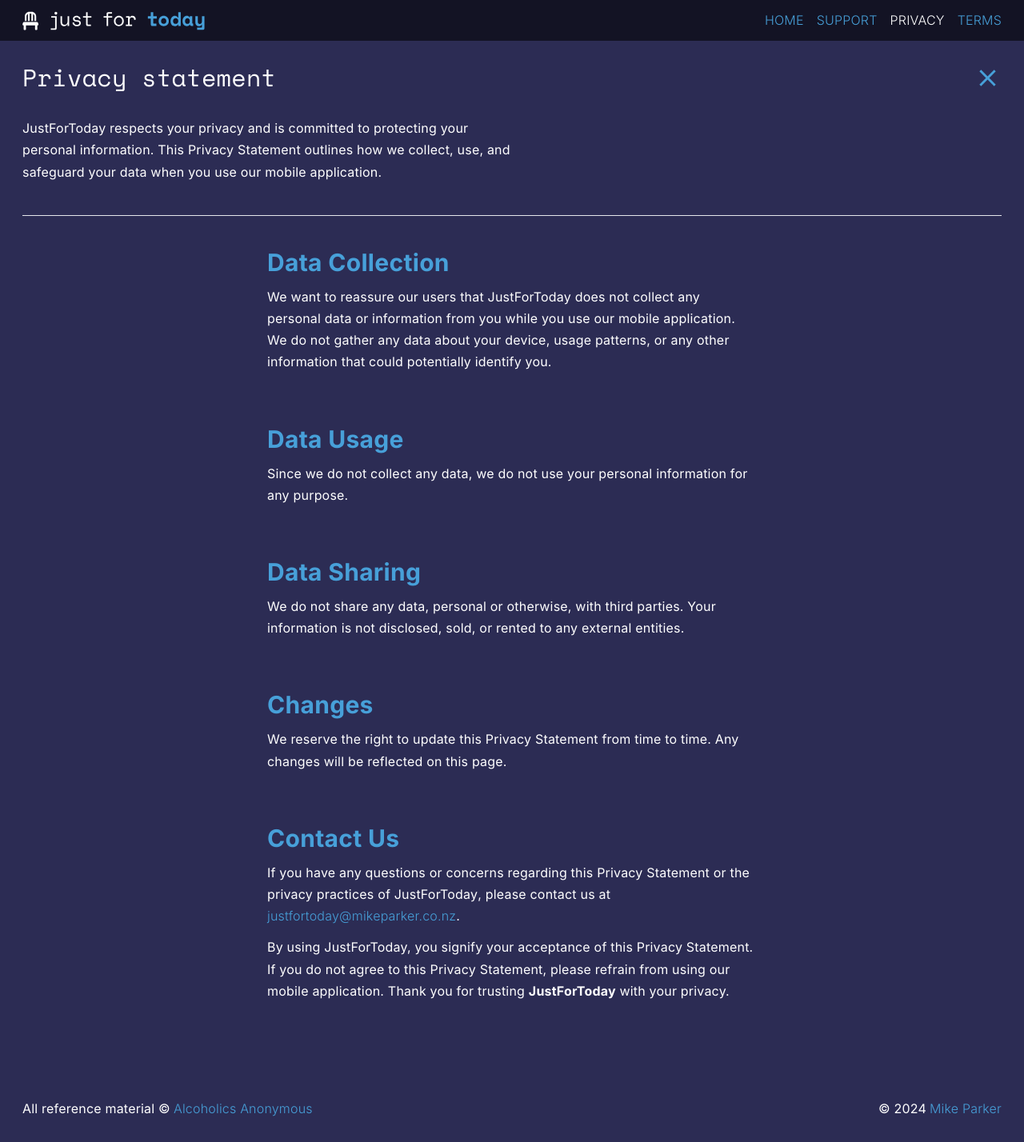
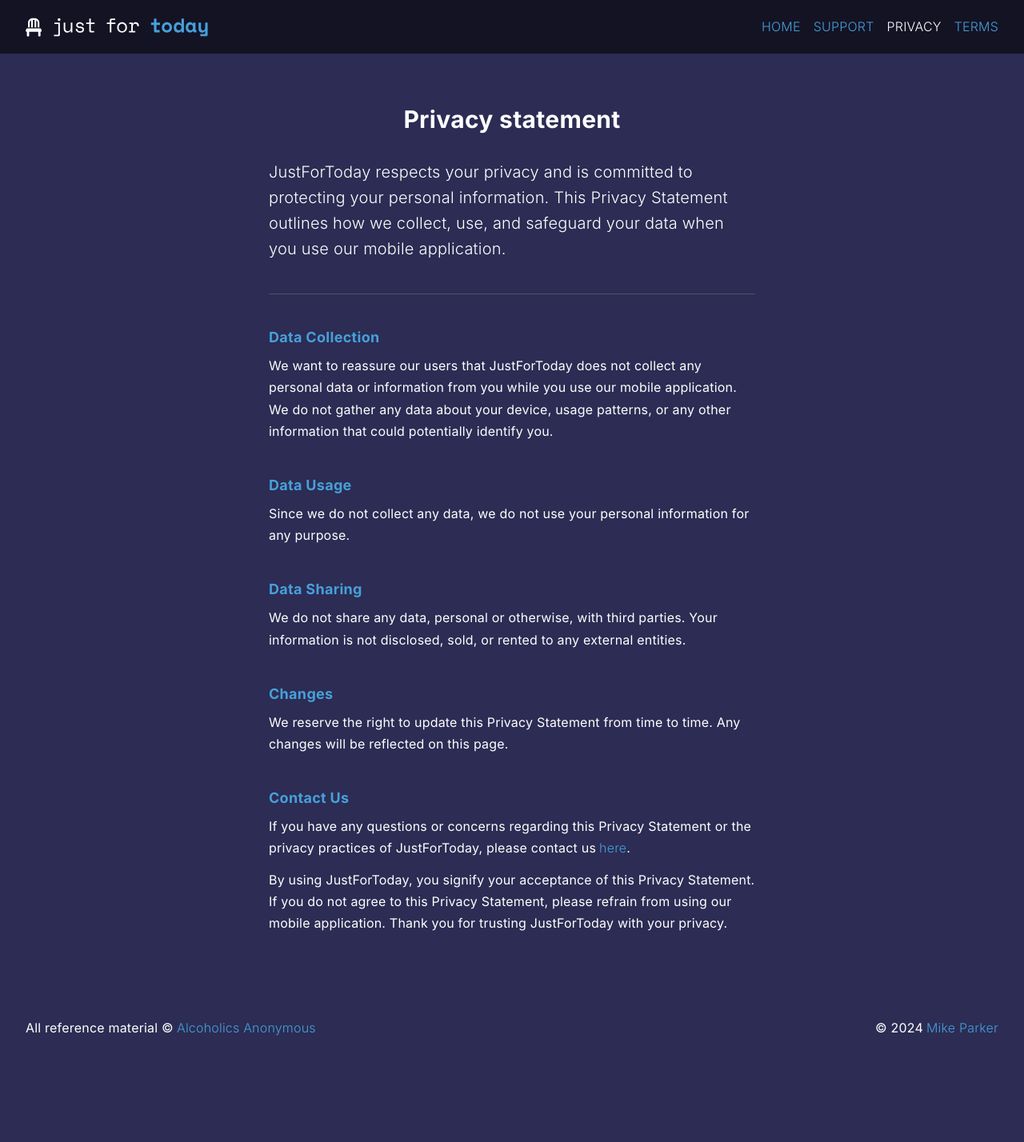
Before and after one commit to WildPastry/JustForTodayLanding, a React (Vite) app: page /privacy in a window 1280 px wide. Shown: the whole page at 80% size. After the commit the page ends 1331 px from the top, so only its background shows below. Built offline with nearby package versions, Linux system fonts and the light colour scheme.

Commit message:
Fixing styles

```diff
--- a/src/components/Footer.tsx
+++ b/src/components/Footer.tsx
@@ -3,7 +3,7 @@
   // Get current date
   const currentDate: number = new Date().getFullYear();
   return (
-    <section className='flex flex-row items-center justify-between px-7 py-7 max-w-screen-xl m-auto'>
+    <section className='flex flex-row items-center justify-between px-8 py-8 max-w-screen-xl m-auto'>
       <p>
         All reference material ©
         <a
--- a/src/components/Header.tsx
+++ b/src/components/Header.tsx
@@ -5,7 +5,7 @@
 const Header: React.FC = (): JSX.Element => {
   return (
     <section className='bg-darkBlue'>
-      <div className='flex flex-row items-center justify-between px-7 py-3 max-w-screen-xl m-auto'>
+      <div className='flex flex-row items-center justify-between px-8 py-5 max-w-screen-xl m-auto'>
         <NavLink to={'/home'}>
           <Logo />
         </NavLink>
--- a/src/components/Rectangle.tsx
+++ b/src/components/Rectangle.tsx
@@ -6,8 +6,11 @@
 const Rectangle: React.FC<IRectangle> = (props: IRectangle): JSX.Element => {
   return (
     <div
-      style={{ width: `${props.width}px` }}
-      className={`absolute top-5 h-5 bg-${props.colour}`}
+      style={{
+        background: `var(--${props.colour})`,
+        width: `${props.width}px`
+      }}
+      className='absolute top-5 h-5'
     />
   );
 };
--- a/src/fonts.css
+++ b/src/fonts.css
@@ -10,13 +10,6 @@
   src:
     local('SpaceMonoBold'),
     url(./assets/fonts/SpaceMono-Bold.ttf) format('truetype');
-}
-
-@font-face {
-  font-family: 'InterThin';
-  src:
-    local('InterThin'),
-    url(./assets/fonts/Inter-Thin.ttf) format('truetype');
 }
 
 @font-face {
--- a/src/pages/Layout.tsx
+++ b/src/pages/Layout.tsx
@@ -6,7 +6,7 @@
   return (
     <main className='h-full w-full flex flex-col'>
       <Header />
-      <section className='flex-auto p-7 max-w-screen-xl m-auto'>
+      <section className='flex-auto p-8 max-w-screen-xl m-auto'>
         <Outlet />
       </section>
       <div className='shrink-0'>
--- a/src/pages/Privacy.tsx
+++ b/src/pages/Privacy.tsx
@@ -1,28 +1,19 @@
-/* eslint-disable max-len */
-import { Link } from 'react-router-dom';
-import { MdClose } from 'react-icons/md';
-import Rectangle from '../components/Rectangle';
-
 const Privacy: React.FC = (): JSX.Element => {
   return (
     <section>
       <div className='flex flex-col max-w-screen-xl m-auto'>
-        <div className='flex flex-row items-center justify-between mb-8 relative'>
-          <Rectangle colour='midBlue' width='345' />
-          <h2 className='text-3xl z-10 relative'>Privacy statement</h2>
-          <Link to={'/'}>
-            <MdClose fontSize={35} />
-          </Link>
+        <div className='my-8 m-auto'>
+          <h3 className='text-3xl z-10'>Privacy statement</h3>
         </div>
-        <p className='w-1/2'>
+        <p className='w-1/2 m-auto font-InterLight text-xl leading-8'>
           JustForToday respects your privacy and is committed to protecting your
           personal information. This Privacy Statement outlines how we collect,
           use, and safeguard your data when you use our mobile application.
         </p>
-        <hr className='h-px my-10 bg-gray-200 border-0 dark:bg-gray-700' />
+        <hr className='h-px my-10 bg-gray-600 border-0 w-1/2 m-auto' />
         <div className='w-1/2 m-auto'>
-          <div className='mb-16'>
-            <h3 className='text-3xl text-spotBlue mb-3'>Data Collection</h3>
+          <div className='mb-10'>
+            <h3 className='text-lg text-spotBlue mb-2'>Data Collection</h3>
             <p>
               We want to reassure our users that JustForToday does not collect
               any personal data or information from you while you use our mobile
@@ -31,44 +22,44 @@
               you.
             </p>
           </div>
-          <div className='mb-16'>
-            <h3 className='text-3xl text-spotBlue mb-3'>Data Usage</h3>
+          <div className='mb-10'>
+            <h3 className='text-lg text-spotBlue mb-2'>Data Usage</h3>
             <p>
               Since we do not collect any data, we do not use your personal
               information for any purpose.
             </p>
           </div>
-          <div className='mb-16'>
-            <h3 className='text-3xl text-spotBlue mb-3'>Data Sharing</h3>
+          <div className='mb-10'>
+            <h3 className='text-lg text-spotBlue mb-2'>Data Sharing</h3>
             <p>
               We do not share any data, personal or otherwise, with third
               parties. Your information is not disclosed, sold, or rented to any
               external entities.
             </p>
           </div>
-          <div className='mb-16'>
-            <h3 className='text-3xl text-spotBlue mb-3'>Changes</h3>
+          <div className='mb-10'>
+            <h3 className='text-lg text-spotBlue mb-2'>Changes</h3>
             <p>
               We reserve the right to update this Privacy Statement from time to
               time. Any changes will be reflected on this page.
             </p>
           </div>
-          <div className='mb-16'>
-            <h3 className='text-3xl text-spotBlue mb-3'>Contact Us</h3>
+          <div className='mb-10'>
+            <h3 className='text-lg text-spotBlue mb-2'>Contact Us</h3>
             <p>
               If you have any questions or concerns regarding this Privacy
-              Statement or the privacy practices of <b>JustForToday</b>, please
-              contact us at{' '}
-              <a href='mailto:justfortoday@mikeparker.co.nz'>
-                justfortoday@mikeparker.co.nz
+              Statement or the privacy practices of JustForToday, please contact
+              us
+              <a className='ml-1' href='mailto:justfortoday@mikeparker.co.nz'>
+                here
               </a>
               .
             </p>
             <p className='mt-3'>
               By using JustForToday, you signify your acceptance of this Privacy
               Statement. If you do not agree to this Privacy Statement, please
-              refrain from using our mobile application. Thank you for trusting{' '}
-              <b className='font-InterBold'>JustForToday</b> with your privacy.
+              refrain from using our mobile application. Thank you for trusting
+              JustForToday with your privacy.
             </p>
           </div>
         </div>
--- a/src/pages/Support.tsx
+++ b/src/pages/Support.tsx
@@ -1,21 +1,16 @@
 /* eslint-disable max-len */
-import { Link } from 'react-router-dom';
-import { MdClose } from 'react-icons/md';
 import Rectangle from '../components/Rectangle';
 
 const Support: React.FC = (): JSX.Element => {
   return (
     <section>
       <div className='flex flex-col max-w-screen-xl m-auto'>
-        <div className='flex flex-row items-center justify-between mb-16 relative'>
+        <div className='mb-8 relative'>
           <Rectangle colour='midBlue' width='155' />
           <h2 className='text-3xl z-10 relative'>Support</h2>
-          <Link to={'/'}>
-            <MdClose fontSize={35} />
-          </Link>
         </div>
         <p>Frequently asked questions:</p>
-        <hr className='h-px my-4 bg-gray-200 border-0 dark:bg-gray-700' />
+        <hr className='h-px my-10 bg-gray-600 border-0' />
         <p>Other questions:</p>
         <p>
           <a href='mailto:justfortoday@mikeparker.co.nz'>
--- a/src/pages/Terms.tsx
+++ b/src/pages/Terms.tsx
@@ -1,19 +1,14 @@
 /* eslint-disable max-len */
 /* eslint-disable max-lines-per-function */
-import { Link } from 'react-router-dom';
-import { MdClose } from 'react-icons/md';
 import Rectangle from '../components/Rectangle';
 
 const Terms: React.FC = (): JSX.Element => {
   return (
     <section>
       <div className='flex flex-col max-w-screen-xl m-auto'>
-        <div className='flex flex-row items-center justify-between mb-16 relative'>
+        <div className='mb-8 relative'>
           <Rectangle colour='darkBlue' width='405' />
           <h2 className='text-3xl z-10 relative'>Terms and conditions</h2>
-          <Link to={'/'}>
-            <MdClose fontSize={35} />
-          </Link>
         </div>
         <p className='w-1/2'>
           These Terms and Conditions constitute a legally binding agreement made
@@ -31,7 +26,7 @@
           for any reason. We will alert you about any changes by email, and you
           waive any right to receive specific notice of each such change.
         </p>
-        <hr className='h-px my-10 bg-gray-200 border-0 dark:bg-gray-700' />
+        <hr className='h-px my-10 bg-gray-600 border-0' />
         <h3 className='text-3xl text-spotBlue mb-3'>
           INTELLECTUAL PROPERTY RIGHTS
         </h3>
--- a/tailwind.config.js
+++ b/tailwind.config.js
@@ -14,7 +14,6 @@
         InterBold: ['InterBold'],
         InterLight: ['InterLight'],
         InterRegular: ['InterRegular'],
-        InterThin: ['InterThin'],
         SpaceMonoBold: ['SpaceMonoBold'],
         SpaceMonoRegular: ['SpaceMonoRegular']
       }
```
Also changed, not shown: src/assets/fonts/Inter-Thin.ttf (deleted).
